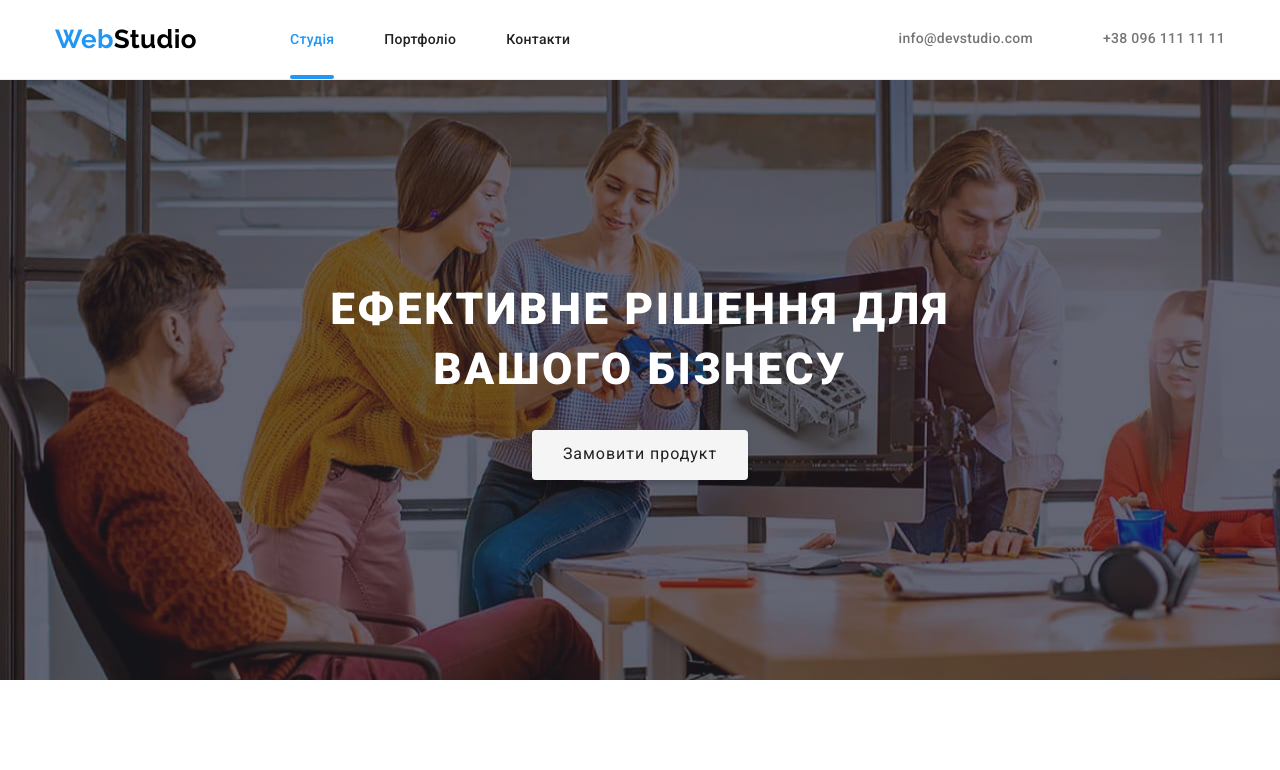
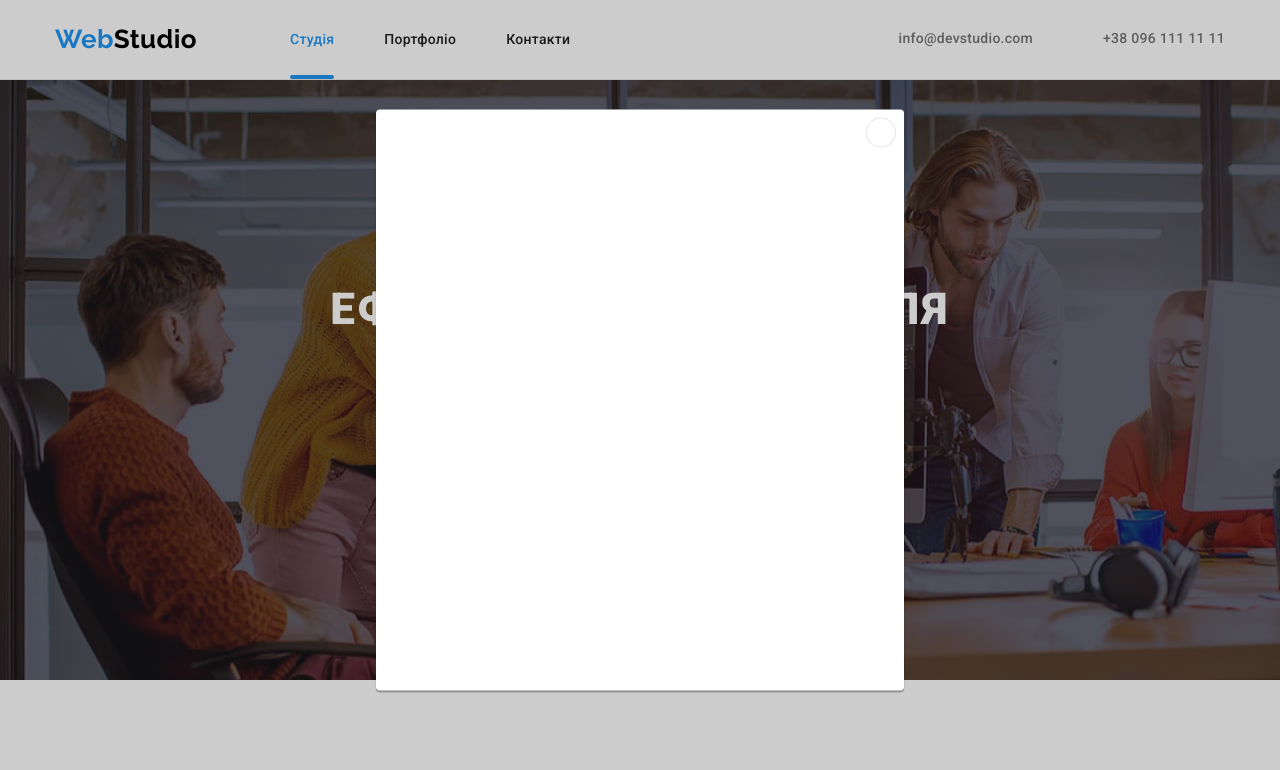
Before and after one commit to Kostiantyn306/goit-markup-hw-05, a plain HTML site: page index.html in a window 1280 px wide. Both pictures are taken after a click on the button "Замовити продукт". Shown: the top 770 px of the page. Drawn offline with nearby package versions, Linux system fonts and the light colour scheme.

Commit message:
додає modal

```diff
--- a/css/styles.css
+++ b/css/styles.css
@@ -616,3 +616,47 @@ address {
 
   color: var(--white-color);
 }
+/* ==========Modal========= */
+.backdrop {
+  position: fixed;
+  top: 0;
+  left: 0;
+
+  width: 100%;
+  height: 100%;
+  background-color: rgba(0, 0, 0, 0.2);
+}
+.backdrop.is-hidden {
+  opacity: 0;
+  pointer-events: none;
+  visibility: hidden;
+}
+.modal {
+  position: absolute;
+  top: 50%;
+  left: 50%;
+  transform: translate(-50%, -50%);
+  width: 528px;
+  height: 581px;
+  background-color: var(--white-color);
+  box-shadow: 0px 1px 3px rgba(0, 0, 0, 0.12), 0px 1px 1px rgba(0, 0, 0, 0.14),
+    0px 2px 1px rgba(0, 0, 0, 0.2);
+  border-radius: 4px;
+}
+.modal-button {
+  position: absolute;
+  top: 8px;
+  right: 8px;
+
+  display: flex;
+  align-items: center;
+  justify-content: center;
+
+  border: 1px solid rgba(0, 0, 0, 0.1);
+  border-radius: 50%;
+  background-color: var(--white-color);
+  width: 30px;
+  height: 30px;
+
+  cursor: pointer;
+}
--- a/index.html
+++ b/index.html
@@ -63,7 +63,7 @@
       <section class="hero section">
         <div class="container">
           <h1 class="hero-list">Ефективне рішення для вашого бізнесу</h1>
-          <button type="button" class="button">Замовити продукт</button>
+          <button class="button" type="button" data-modal-open >Замовити продукт</button>
         </div>
       </section>
       <!-- Наші переваги -->
@@ -537,10 +537,11 @@
       </div>
     </footer>
     <!-- ===Модальне вікно=== -->
-    <div class="backdrop">
+    <div class="backdrop is-hidden" data-modal>
       <div class="modal">
-        <button class="modal-button" type="button">
-          <svg></svg>
+        <button class="modal-button" type="button" data-modal-close>
+          <svg class="buttom-close" width="11" height="11"><use href="./imeges/icons/symbol-defs.svg#close"></use></svg>
+          </svg>
         </button>
       </div>
     </div>
```
